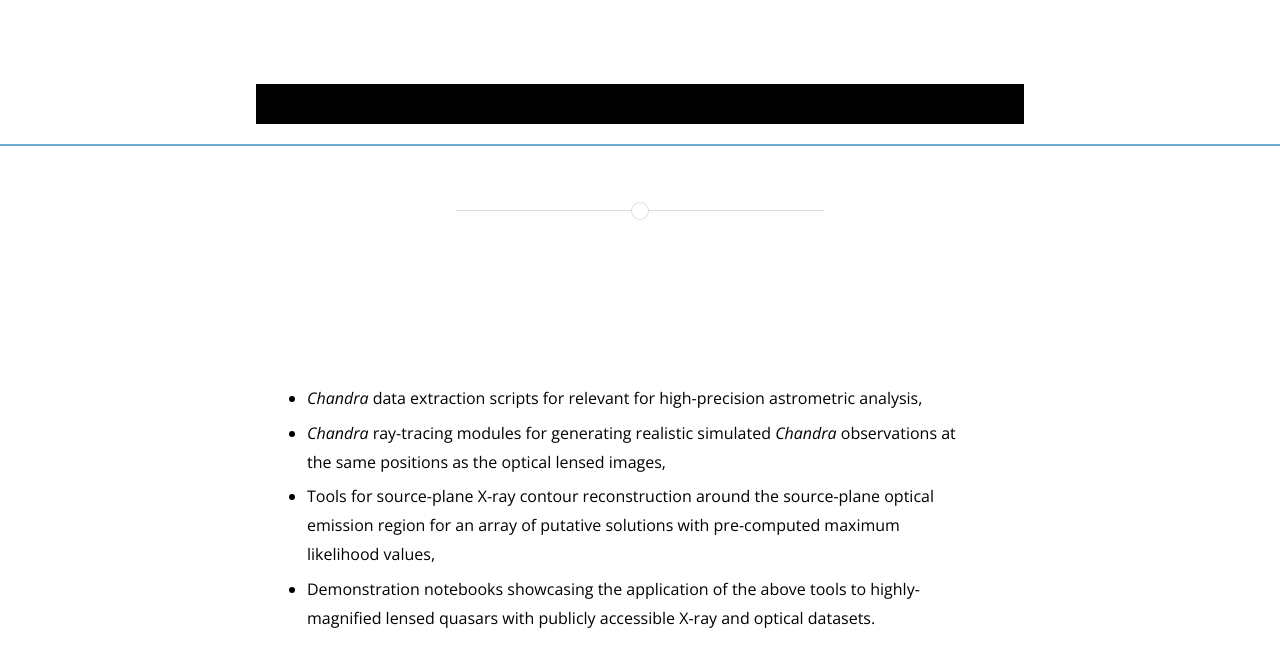
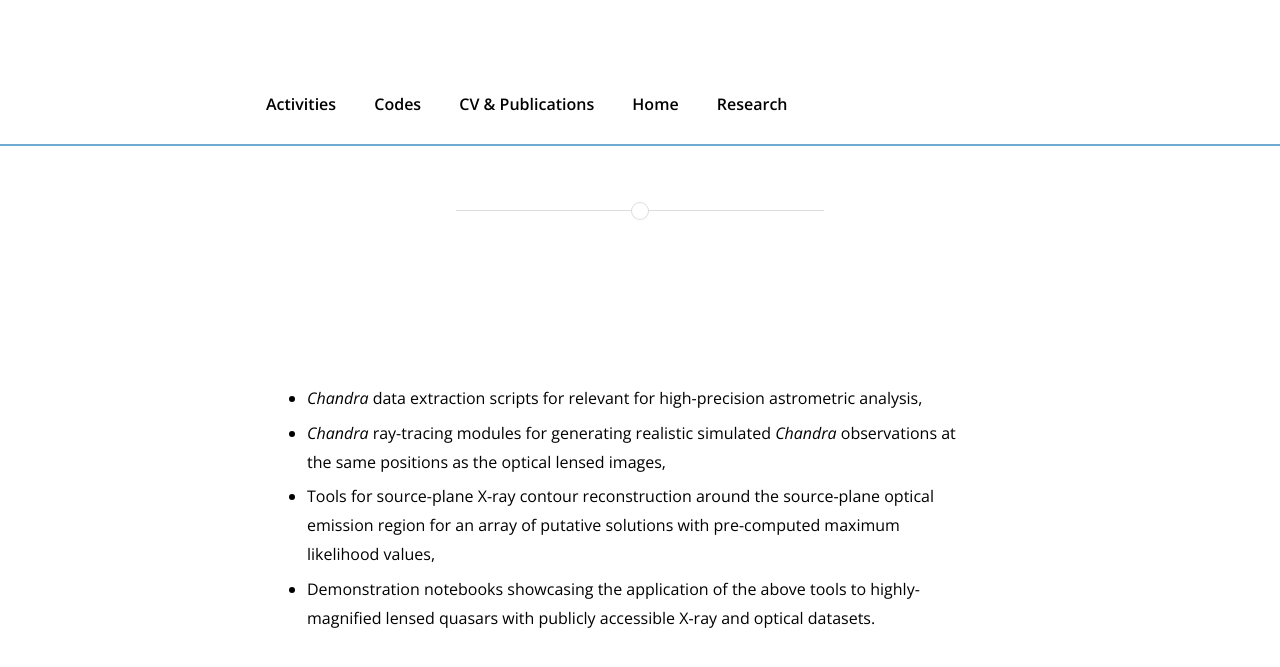
Before and after one commit to jsiskreynes-astro/jsiskreynes-astro.github.io, a Jekyll site: the page built from codes.md, in a window 1280 px wide. Shown: the top 667 px of the page. Built offline with Jekyll 4.4.1, drawn with Linux system fonts in a browser that asks for light colours; nearby versions of some CDN libraries.

Commit message:
Update main.scss

```diff
--- a/css/main.scss
+++ b/css/main.scss
@@ -86,7 +86,7 @@ hr {
 
 /* Compact navigation bar */
 nav {
-  background: black;
+  background: transparent !important;
   height: 28px;
   padding: 0;
   display: flex;
```
